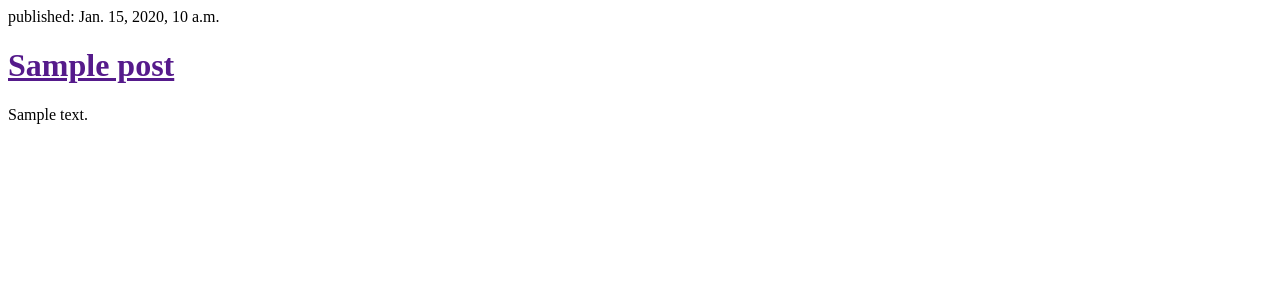
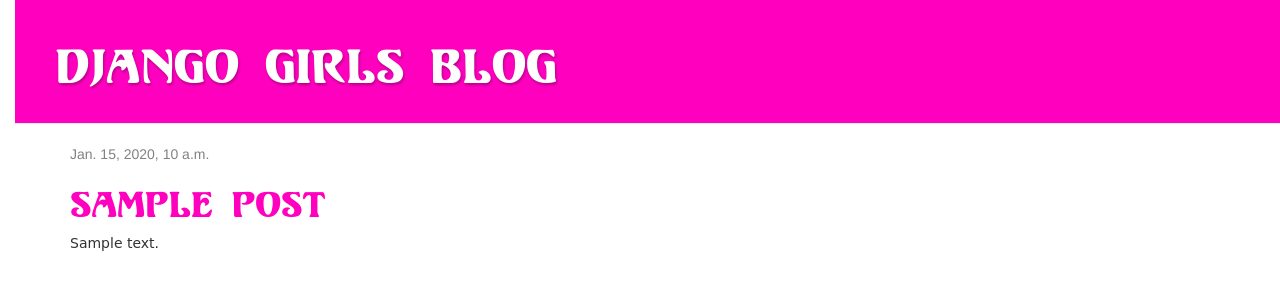
Before and after one commit to rpavelka/my-first-blog, a Django app: template blog/templates/blog/post_list.html in a window 1280 px wide. Shown: the top 300 px of the page. Run offline with Django 3.2, Linux system fonts and the light colour scheme; the template is opened without the code that fills it: most values are stand-ins (such as "Sample title", 1, 10 or a date in 2020); some libraries are stand-ins or nearby versions.

Commit message:
tepmlate detail added

```diff
--- /dev/null
+++ b/blog/static/css/blog.css
@@ -0,0 +1,60 @@
+body {
+    padding-left: 15px;
+}
+
+@font-face {
+font-family: 'Unicorn Regular';
+font-style: normal;
+font-weight: normal;
+src: local('Unicorn Regular'), url('UNICORN_REGULAR.woff') format('woff');
+}
+
+p {
+	font-family: 'Comic Sans MS';
+	font-style: normal;
+	font-weight: normal;
+}
+.page-header {
+    background-color: #FF00BF;
+    margin-top: 0;
+    padding: 20px 20px 20px 40px;
+}
+.page-header h1, .page-header h1 a, .page-header h1 a:visited, .page-header h1 a:active {
+    font-family: 'Unicorn Regular';
+	color: #ffffff;
+    font-size: 36pt;
+    text-decoration: none;
+	text-shadow: 1px 2px 3px #B40486;
+}
+
+.content {
+    margin-left: 40px;
+}
+
+.date {
+    color: #828282;
+}
+
+.save {
+    float: right;
+}
+
+.post-form textarea, .post-form input {
+    width: 100%;
+}
+
+.top-menu, .top-menu:hover, .top-menu:visited {
+    color: #FF00BF;
+    float: right;
+    font-size: 26pt;
+    margin-right: 20px;
+}
+
+.post {
+    margin-bottom: 70px;
+}
+
+.post h1 a, .post h1 a:visited, .post h1 {
+    color: #FF00BF;
+	font-family: 'Unicorn Regular';
+}
--- /dev/null
+++ b/blog/templates/blog/base.html
@@ -0,0 +1,23 @@
+{% load staticfiles %}
+<html>
+    <head>
+        <title>Magic Unicorns <3</title>
+        <link rel="stylesheet" href="//maxcdn.bootstrapcdn.com/bootstrap/3.2.0/css/bootstrap.min.css">
+        <link rel="stylesheet" href="//maxcdn.bootstrapcdn.com/bootstrap/3.2.0/css/bootstrap-theme.min.css">
+        <link href='//fonts.googleapis.com/css?family=Lobster&subset=latin,latin-ext' rel='stylesheet' type='text/css'>
+        <link rel="stylesheet" href="{% static 'css/blog.css' %}">
+    </head>
+    <body>
+		<div class="page-header">
+			<h1><a href="/">Django Girls Blog</a></h1>
+		</div>
+		<div class="content container">
+			<div class="row">
+				<div class="col-md-8">
+				{% block content %}
+				{% endblock %}
+				</div>
+			</div>
+		</div>
+	</body>
+</html>
--- a/blog/templates/blog/post_list.html
+++ b/blog/templates/blog/post_list.html
@@ -1,14 +1,32 @@
+{% extends 'blog/base.html' %}
+{% load staticfiles %}
 <html>
     <head>
+		<link href="//fonts.googleapis.com/css?family=Lobster&subset=latin,latin-ext" rel="stylesheet" type="text/css">
+		<link rel="stylesheet" href="{% static 'css/blog.css' %}">
+
         <title>Nikča's blog</title>
     </head>
     <body>
-		{% for post in posts %}
-		<div>
-			<p>published: {{ post.published_date }}</p>
-			<h1><a href="">{{ post.title }}</a></h1>
-			<p>{{ post.text|linebreaksbr }}</p>
+		<div class="page-header">
+			<h1><a href="/">Magic Unicorns <3</a></h1>
 		</div>
-		{% endfor %}
+		<div class="content container">
+			<div class="row">
+				<div class="col-md-8">
+						{% block content %}
+							{% for post in posts %}
+								<div class="post">
+									<div class="date">
+										{{ post.published_date }}
+									</div>
+									<h1><a href="{% url 'post_detail' pk=post.pk %}">{{ post.title }}</a></h1>
+									<p>{{ post.text|linebreaksbr }}</p>
+								</div>
+							{% endfor %}
+						{% endblock content %}
+				</div>
+			</div>
+		</div>
 	</body>
 </html>
--- a/blog/urls.py
+++ b/blog/urls.py
@@ -3,4 +3,5 @@
 
 urlpatterns = [
     url(r'^$', views.post_list, name='post_list'),
+    url(r'^post/(?P<pk>\d+)/$', views.post_detail, name='post_detail'),
 ]
--- a/blog/views.py
+++ b/blog/views.py
@@ -1,7 +1,12 @@
 from django.shortcuts import render
 from django.utils import timezone
 from .models import Post
+from django.shortcuts import render, get_object_or_404
 
 def post_list(request):
     posts = Post.objects.filter(published_date__lte=timezone.now()).order_by('published_date')
     return render(request, 'blog/post_list.html', {'posts': posts})
+
+def post_detail(request, pk):
+    post = get_object_or_404(Post, pk=pk)
+    return render(request, 'blog/post_detail.html', {'post': post})
```
Also changed, not shown: blog/static/css/example.html (added, +16 -0 lines), blog/static/css/style.css (added, +8 -0 lines), blog/templates/blog/post_detail.html (added, +13 -0 lines), blog/static/css/UNICORN_REGULAR.TTF (added), blog/static/css/UNICORN_REGULAR.woff (added).
